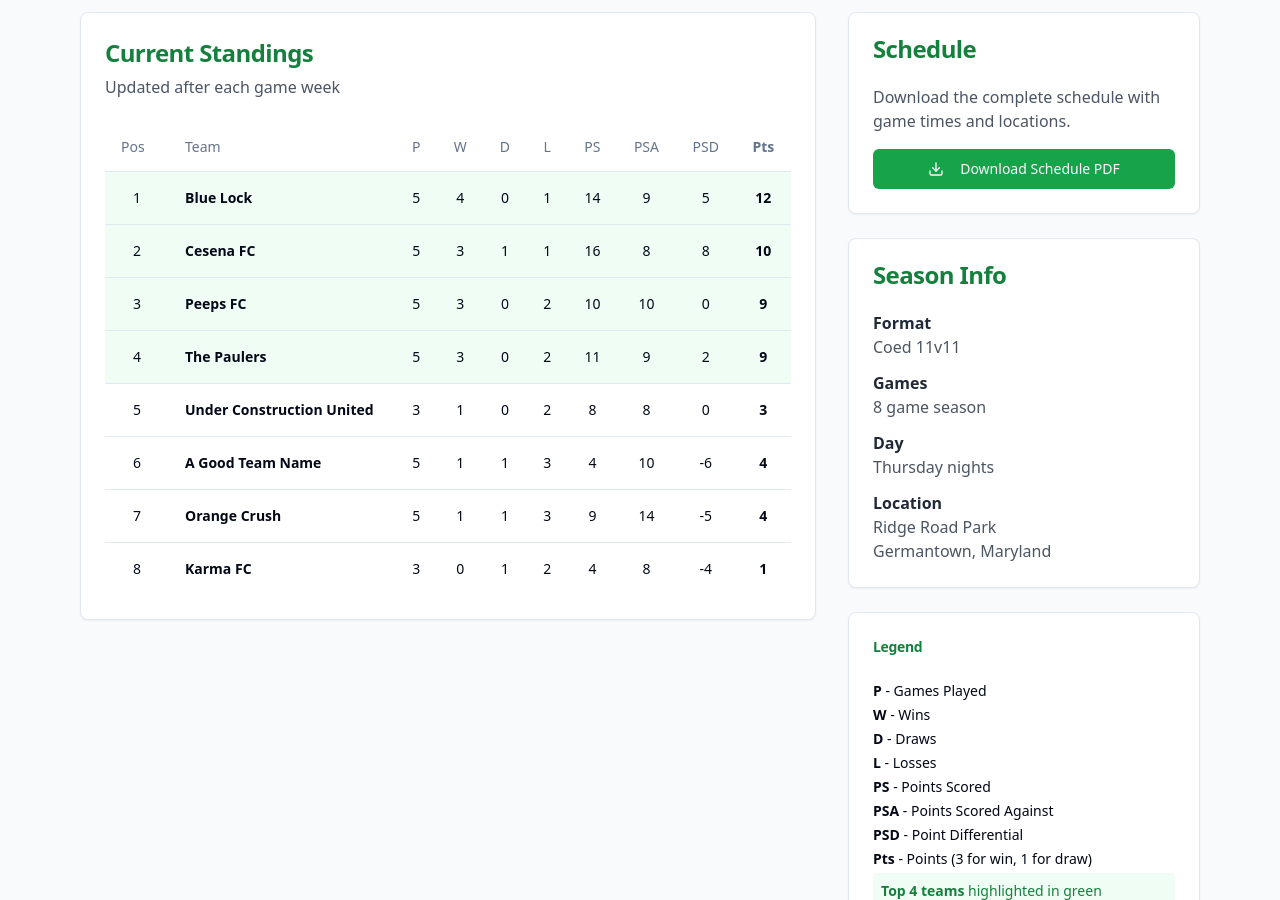
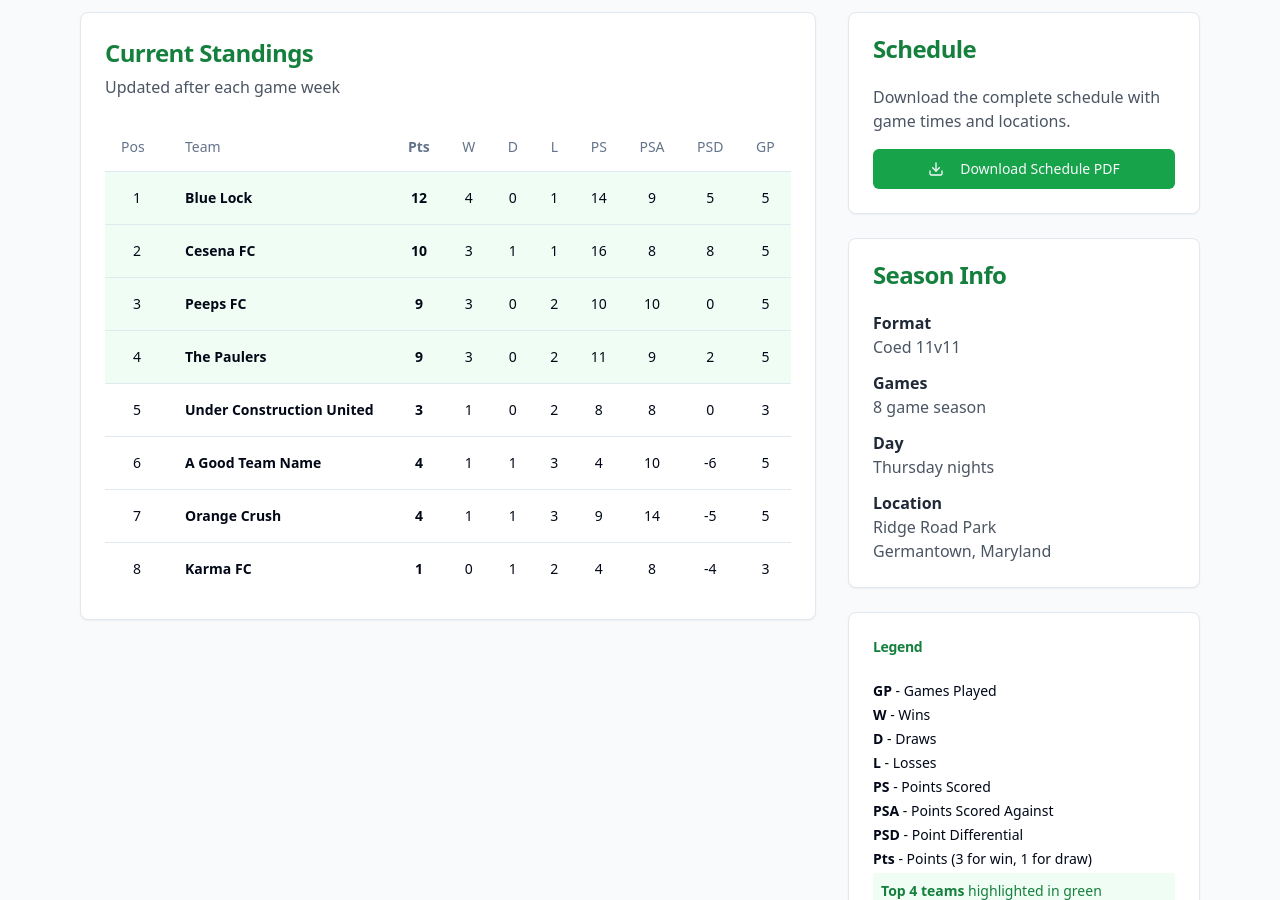
Before and after one commit to aaron132435/a5soccer-thursday-nights-kickoff, a React (Vite) app: page /standings in a window 1280 px wide. Shown: the part 280-1180 px from the top of the page. Built offline with nearby package versions, Linux system fonts and the light colour scheme.

Commit message:
Update standings table columns
Swap Points and Games Played columns, and rename Games Played to GP in the standings table.

```diff
--- a/src/pages/Standings.tsx
+++ b/src/pages/Standings.tsx
@@ -60,18 +60,18 @@ const Standings = () => {
                 </CardHeader>
                 <CardContent>
                   <Table>
-                     <TableHeader>
+                      <TableHeader>
                        <TableRow>
                          <TableHead className="w-16">Pos</TableHead>
                          <TableHead>Team</TableHead>
-                         <TableHead className="text-center">P</TableHead>
+                         <TableHead className="text-center font-semibold">Pts</TableHead>
                          <TableHead className="text-center">W</TableHead>
                          <TableHead className="text-center">D</TableHead>
                          <TableHead className="text-center">L</TableHead>
                          <TableHead className="text-center">PS</TableHead>
                          <TableHead className="text-center">PSA</TableHead>
                          <TableHead className="text-center">PSD</TableHead>
-                         <TableHead className="text-center font-semibold">Pts</TableHead>
+                         <TableHead className="text-center">GP</TableHead>
                        </TableRow>
                      </TableHeader>
                      <TableBody>
@@ -79,14 +79,14 @@ const Standings = () => {
                          <TableRow key={team.position} className={team.position <= 4 ? "bg-green-50" : ""}>
                            <TableCell className="font-medium text-center">{team.position}</TableCell>
                            <TableCell className="font-semibold">{team.team}</TableCell>
-                           <TableCell className="text-center">{team.played}</TableCell>
+                           <TableCell className="text-center font-bold">{team.points}</TableCell>
                            <TableCell className="text-center">{team.wins}</TableCell>
                            <TableCell className="text-center">{team.draws}</TableCell>
                            <TableCell className="text-center">{team.losses}</TableCell>
                            <TableCell className="text-center">{team.ps}</TableCell>
                            <TableCell className="text-center">{team.psa}</TableCell>
                            <TableCell className="text-center">{team.psd}</TableCell>
-                           <TableCell className="text-center font-bold">{team.points}</TableCell>
+                           <TableCell className="text-center">{team.played}</TableCell>
                          </TableRow>
                        ))}
                      </TableBody>
@@ -148,7 +148,7 @@ const Standings = () => {
                   <CardTitle className="text-green-700 text-sm">Legend</CardTitle>
                 </CardHeader>
                  <CardContent className="text-sm space-y-1">
-                   <p><strong>P</strong> - Games Played</p>
+                   <p><strong>GP</strong> - Games Played</p>
                    <p><strong>W</strong> - Wins</p>
                    <p><strong>D</strong> - Draws</p>
                    <p><strong>L</strong> - Losses</p>
```
